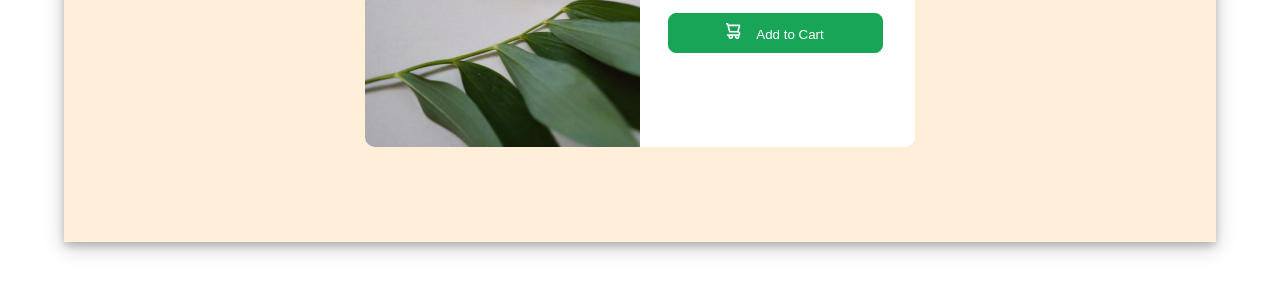
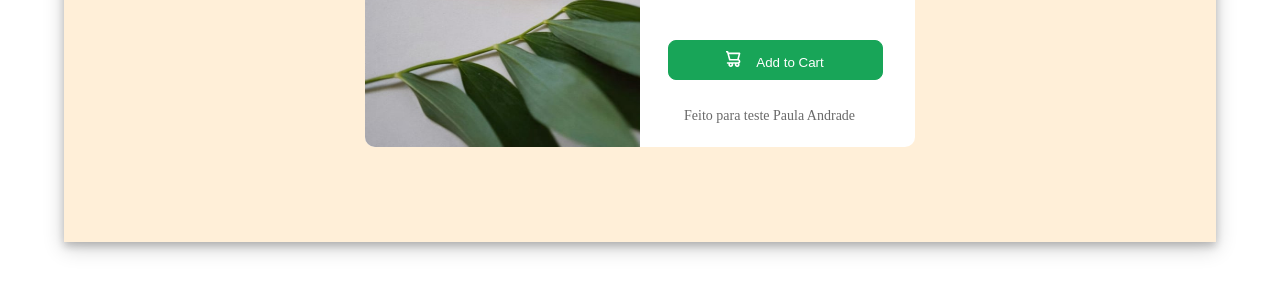
Before and after one commit to paulaaandrade/PreviewCard, a plain HTML site: page index.html in a window 1280 px wide. Shown: the part 478-772 px from the top of the page. Drawn offline with Linux system fonts and the light colour scheme; a web font is replaced by a local one.

Commit message:
Tentativa de inclusão de rodapé

```diff
--- a/index.css
+++ b/index.css
@@ -84,7 +84,7 @@ h1 {
 button {
     width: 215px;
     height: 40px;
-    margin-top: 5%;
+    margin-top: 10%;
     margin-left: 55%;
     background-color: #18A558;
     border-radius: 8px;
@@ -104,3 +104,11 @@ svg {
     padding: auto;
     margin-right: 12px;
 }
+
+h3 {
+    margin-left: 58%;
+    margin-top: 5%;
+    color: #696969;
+    font-size: 14px;
+    font-weight: 500;
+}
--- a/index.html
+++ b/index.html
@@ -7,7 +7,7 @@
 <meta name="viewport" content="width=device-width, initial-scale=1.0"> <!-- displays site properly based on user's device -->
     <link rel="icon" type="image/png" sizes="32x32" href="./images/favicon-32x32.png">
     <link rel="stylesheet" href="index.css">
-<title>Product preview card component</title>
+<title>Product preview card</title>
 
 </head>
 
@@ -28,15 +28,16 @@
               <p id="old-price"> <strike>$169.99</strike></p>
             </div>
             <button>
-
               <svg width="15" height="16" xmlns="http://www.w3.org/2000/svg"><path d="M14.383 10.388a2.397 2.397 0 0 0-1.518-2.222l1.494-5.593a.8.8 0 0 0-.144-.695.8.8 0 0 0-.631-.28H2.637L2.373.591A.8.8 0 0 0 1.598 0H0v1.598h.983l1.982 7.4a.8.8 0 0 0 .799.59h8.222a.8.8 0 0 1 0 1.599H1.598a.8.8 0 1 0 0 1.598h.943a2.397 2.397 0 1 0 4.507 0h1.885a2.397 2.397 0 1 0 4.331-.376 2.397 2.397 0 0 0 1.12-2.021ZM11.26 7.99H4.395L3.068 3.196h9.477L11.26 7.991Zm-6.465 6.392a.8.8 0 1 1 0-1.598.8.8 0 0 1 0 1.598Zm6.393 0a.8.8 0 1 1 0-1.598.8.8 0 0 1 0 1.598Z" fill="#FFF"/></svg>
               Add to Cart
+            </button>
+            <div id="rodape">
+               <h3>Feito para teste Paula Andrade</h3>
+            </div>
 
-            </button>
           </div>
-        </div>
-      </div>
-
+         </div>
+         </div>
 
 
 </body>
```
